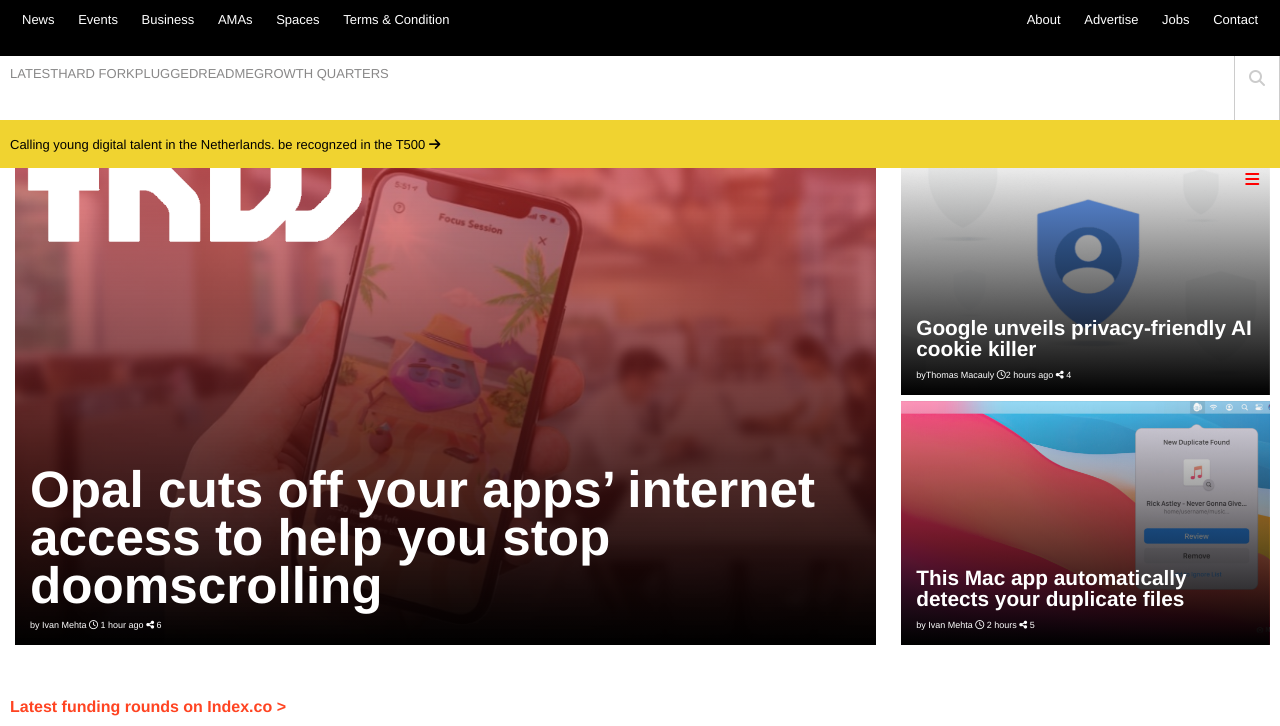
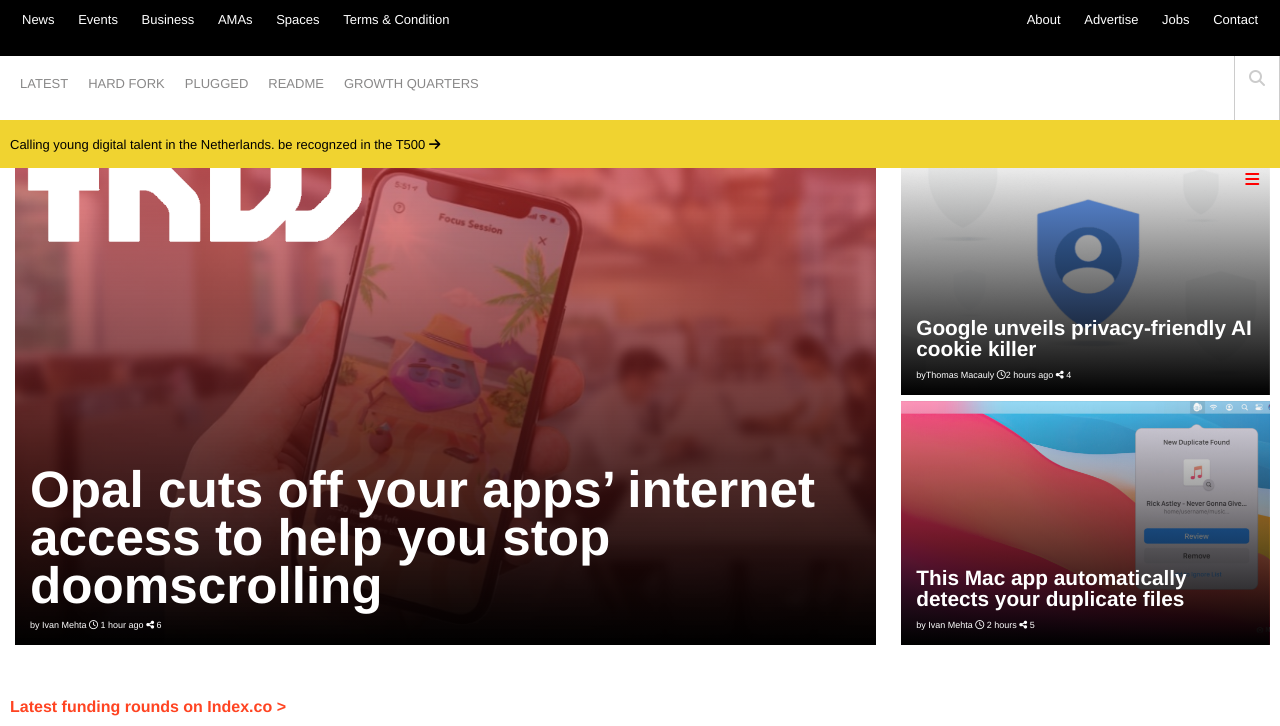
Before and after one commit to chukwuemeka1234/the-next-web-clone, a website: page index.html in a window 1280 px wide. Shown: the top 726 px of the page. Drawn offline with Linux system fonts and the light colour scheme.

Commit message:
Add modified Readme file

```diff
--- a/main.css
+++ b/main.css
@@ -365,13 +365,8 @@
   }
 
   .invisible-links a {
-<<<<<<< HEAD
     padding: 10px;
     color: #898888;
-=======
-    padding: 4px;
-    color:#898888;
->>>>>>> 9bb1f9f172e2da58d9e2f68b2d3e35d7033f87e9
   }
 
   .fa-search {
@@ -417,7 +412,6 @@
     margin-top: 30px;
   }
   .content-info {
-
     width: 70%;
     height: 500px;
     position: relative;
@@ -445,7 +439,7 @@
     position: absolute;
     top: 10px;
     left: 10px;
-}
+  }
 
   .content-info h1 {
     font-size: 3.2rem;
```
Also changed, not shown: README.md, img/the-next-web-screen-shoot.JPG (added).
